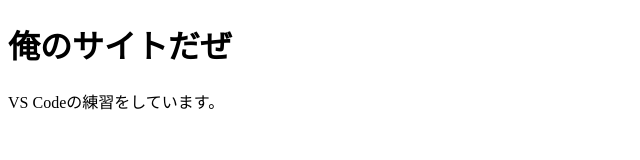
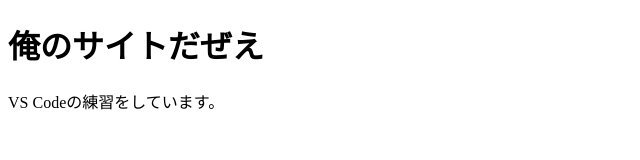
Before and after one commit to tengjingtaicheng-cyber/vscode-practice, a plain HTML site: page index.html in a window 1280 px wide. Shown: the full height of the page, 0-640 px from the left. Drawn offline with Linux system fonts and the light colour scheme.

Commit message:
えを追加

```diff
--- a/index.html
+++ b/index.html
@@ -6,7 +6,7 @@
 
 <body>
 
-<h1>俺のサイトだぜ</h1>
+<h1>俺のサイトだぜえ</h1>
 <p>VS Codeの練習をしています。</p>
 
 </body>
```
